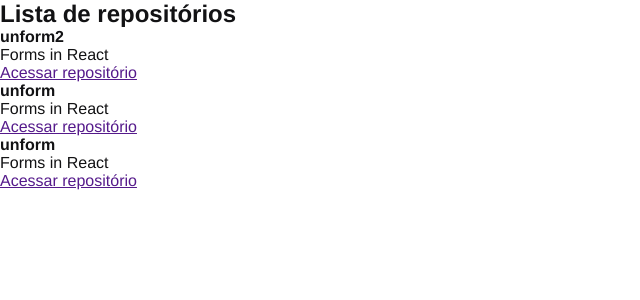
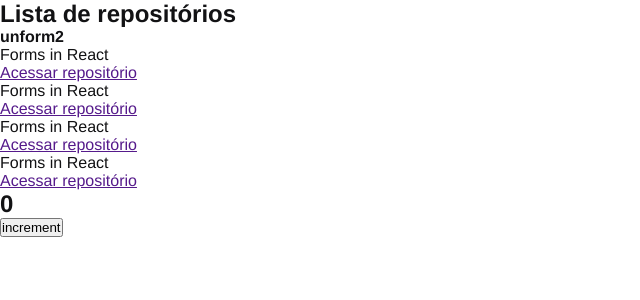
Before and after one commit to wesley-isaias/React-Rocktseat, a React app: page / in a window 1280 px wide. Shown: the top 300 px of the page, without its empty margins (0-640 px from the left). Built offline with nearby package versions, Linux system fonts and the light colour scheme.

Commit message:
I-02 Componente,propriedade e estado

```diff
--- a/src/App.jsx
+++ b/src/App.jsx
@@ -1,6 +1,14 @@
+
+import { Counter } from './components/Counter';
 import { RepositoryList } from './components/RepositoryList';
 import './styles/global.scss';
 
 export function App (){
-    return <RepositoryList />
+    return (
+        <>
+        <RepositoryList />
+        <Counter />
+        </>
+
+    )
 }
--- /dev/null
+++ b/src/components/Counter.jsx
@@ -0,0 +1,22 @@
+import { useState } from "react";
+
+export function Counter (){
+   const [counter, setCounter] = useState(0);
+
+
+
+    function increment (){
+        setCounter(counter + 1);
+    }
+
+
+    return (
+        <div>
+            <h2>{counter}</h2>
+                <button type="button" onClick={increment}>
+                    increment
+                    </button>
+        </div>
+
+    );
+}
--- /dev/null
+++ b/src/components/RepositoryItem.jsx
@@ -0,0 +1,11 @@
+export function RepositoryItem(props){
+    return (
+        <li>
+            <strong>{props.repository}</strong>
+                <p>Forms in React</p>
+                    <a href="">
+                        Acessar repositório
+                    </a>
+        </li>
+    );
+}
--- a/src/components/RepositoryList.jsx
+++ b/src/components/RepositoryList.jsx
@@ -1,3 +1,5 @@
+import { RepositoryItem } from "./RepositoryItem";
+
 const repositoryName = 'unform2';
 
 export function RepositoryList(){
@@ -6,29 +8,11 @@
             <h1>Lista de repositórios </h1>
 
             <ul>
-                <li>
-                    <strong>{repositoryName}</strong>
-                    <p>Forms in React</p>
-                     <a href="">
-                        Acessar repositório
-                    </a>
-                </li>
+               <RepositoryItem repository = "unform2" />
+               <RepositoryItem />
+               <RepositoryItem />
+               <RepositoryItem />
 
-                <li>
-                    <strong>unform</strong>
-                    <p>Forms in React</p>
-                     <a href="">
-                        Acessar repositório
-                    </a>
-                </li>
-
-                <li>
-                    <strong>unform</strong>
-                    <p>Forms in React</p>
-                     <a href="">
-                        Acessar repositório
-                    </a>
-                </li>
             </ul>
         </section>
     )
```
